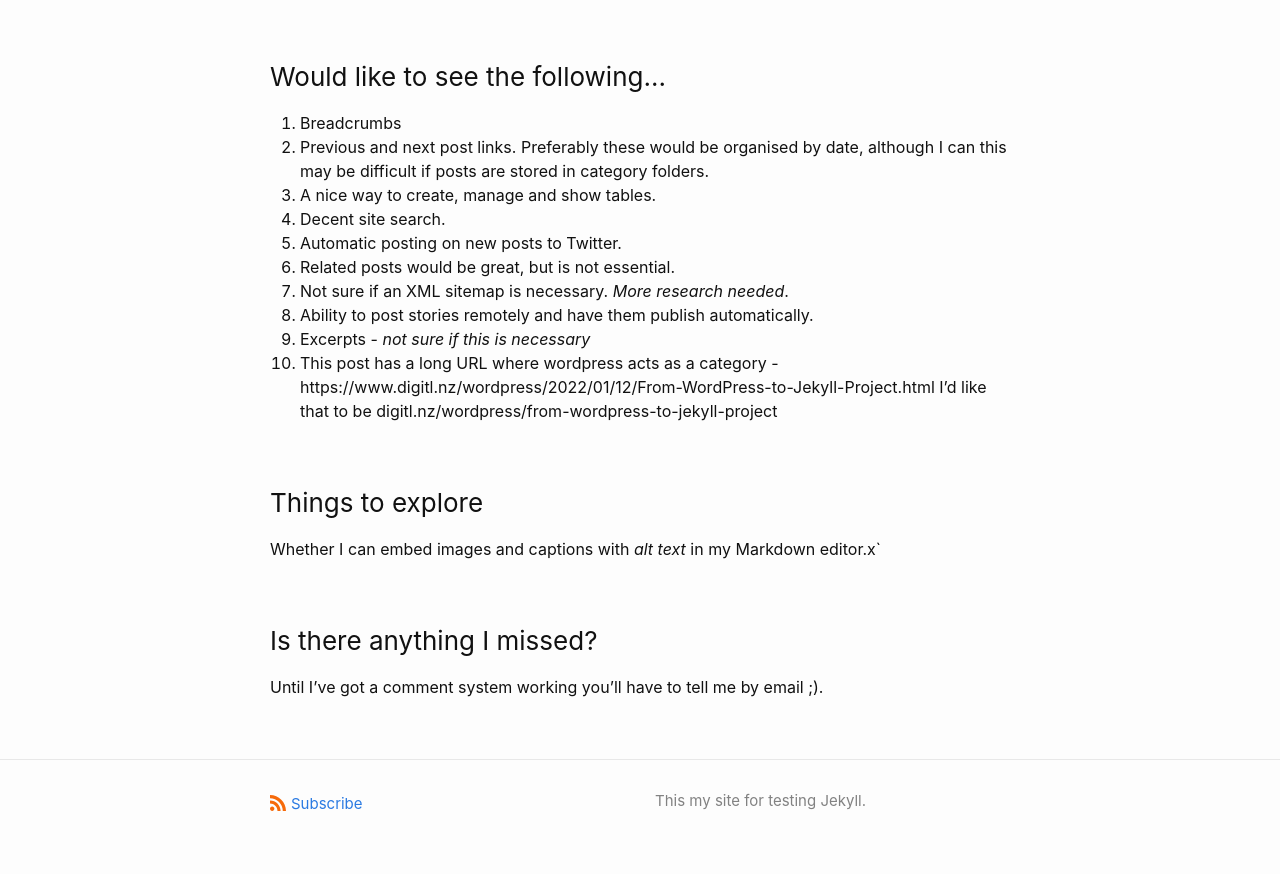
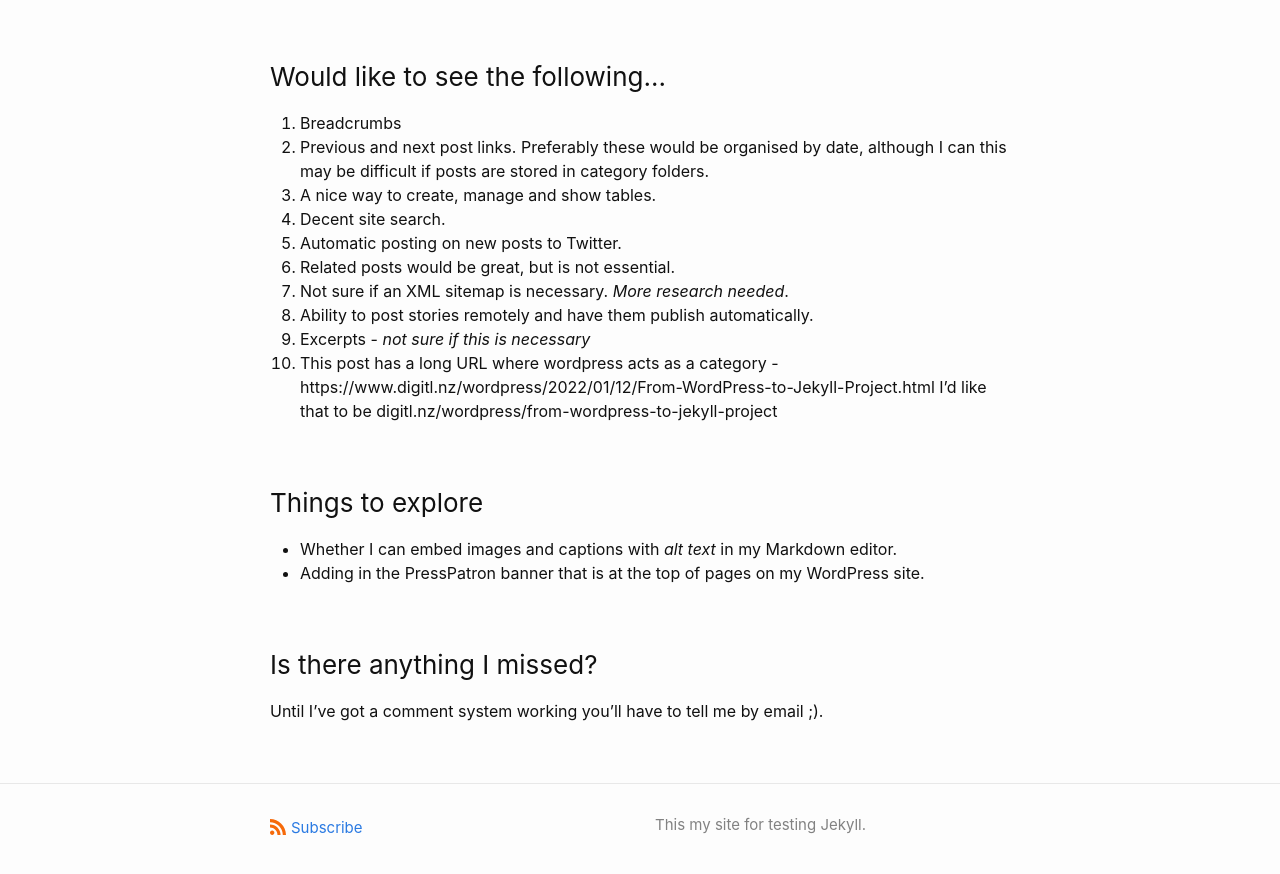
Before and after one commit to billbennettnz/billbennettnz.github.io, a Jekyll site: the page built from _posts/2022-01-13-From WordPress to Jekyll Project.markdown, in a window 1280 px wide and 900 px high, scrolled down 1367 px. Shown: the top 874 px of the window. Built offline with Jekyll 4.4.1, drawn with Linux system fonts in a browser that asks for light colours.

Commit message:
Update 2022-01-13-From WordPress to Jekyll Project.markdown

```diff
--- a/_posts/2022-01-13-From WordPress to Jekyll Project.markdown
+++ b/_posts/2022-01-13-From WordPress to Jekyll Project.markdown
@@ -57,7 +57,8 @@ Indieweb share and like buttons.
 I'd like that to be digitl.nz/wordpress/from-wordpress-to-jekyll-project
 
 ### Things to explore
-Whether I can embed images and captions with *alt text* in my Markdown editor.x`
+- Whether I can embed images and captions with *alt text* in my Markdown editor.
+- Adding in the PressPatron banner that is at the top of pages on my WordPress site.
 
 ### Is there anything I missed?
 Until I've got a comment system working you'll have to tell me by email ;).
```
